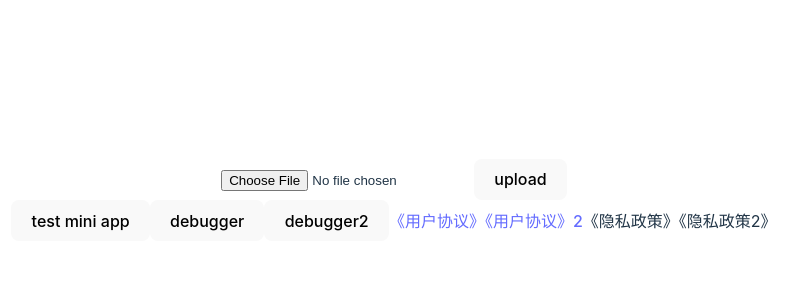
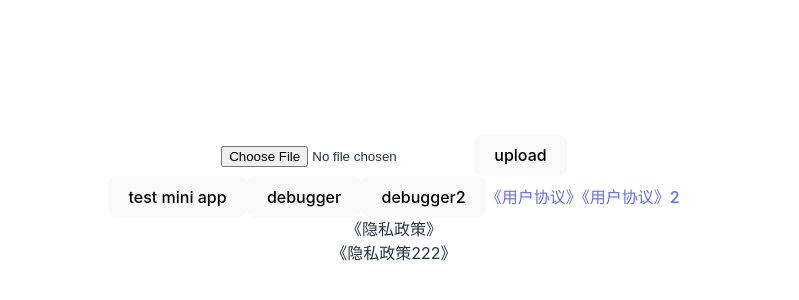
Before and after one commit to LeiJinLiang/vercel-release-x, a React (Vite) app: page / in a window 1280 px wide. Shown: the part 200-500 px from the top of the page, without its empty margins (246-1045 px from the left). Built offline with nearby package versions, Linux system fonts and the light colour scheme; no server answers.

Commit message:
fix: 🐛 bug

```diff
--- a/src/App.tsx
+++ b/src/App.tsx
@@ -68,21 +68,21 @@ function App() {
       </a>
       <a href="https://www.lilith.com/termofservice">《用户协议》2</a>
 
-      <span
+      <div
         onClick={(e: any) => {
           e.preventDefault();
           window.location.href = "https://www.lilithgames.com/privacy";
         }}
       >
         《隐私政策》
-      </span>
-      <span
+      </div>
+      <div
         onClick={(e: any) => {
           window.location.href = "https://www.lilithgames.com/privacy";
         }}
       >
-        《隐私政策2》
-      </span>
+        《隐私政策222》
+      </div>
     </div>
   );
 }
```
